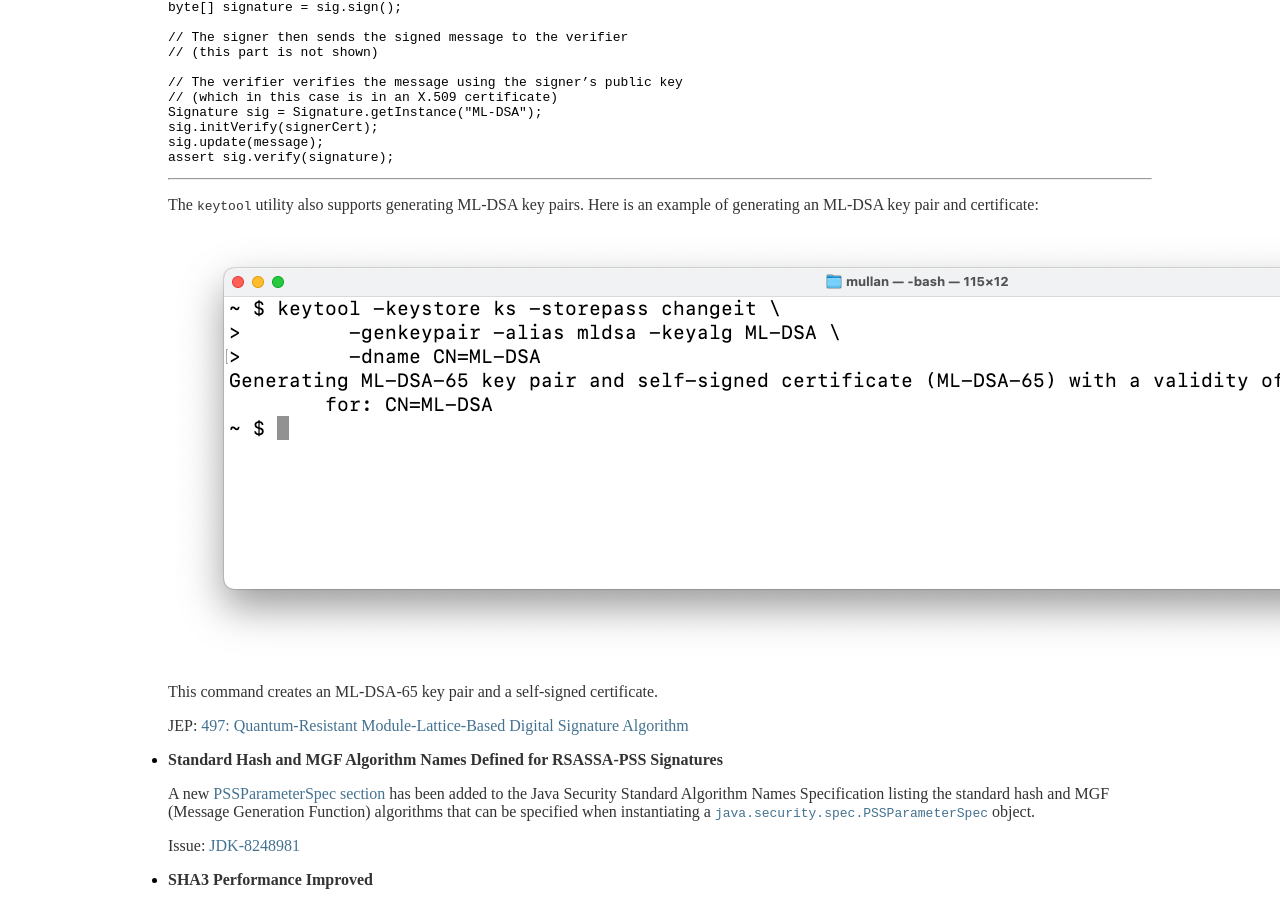
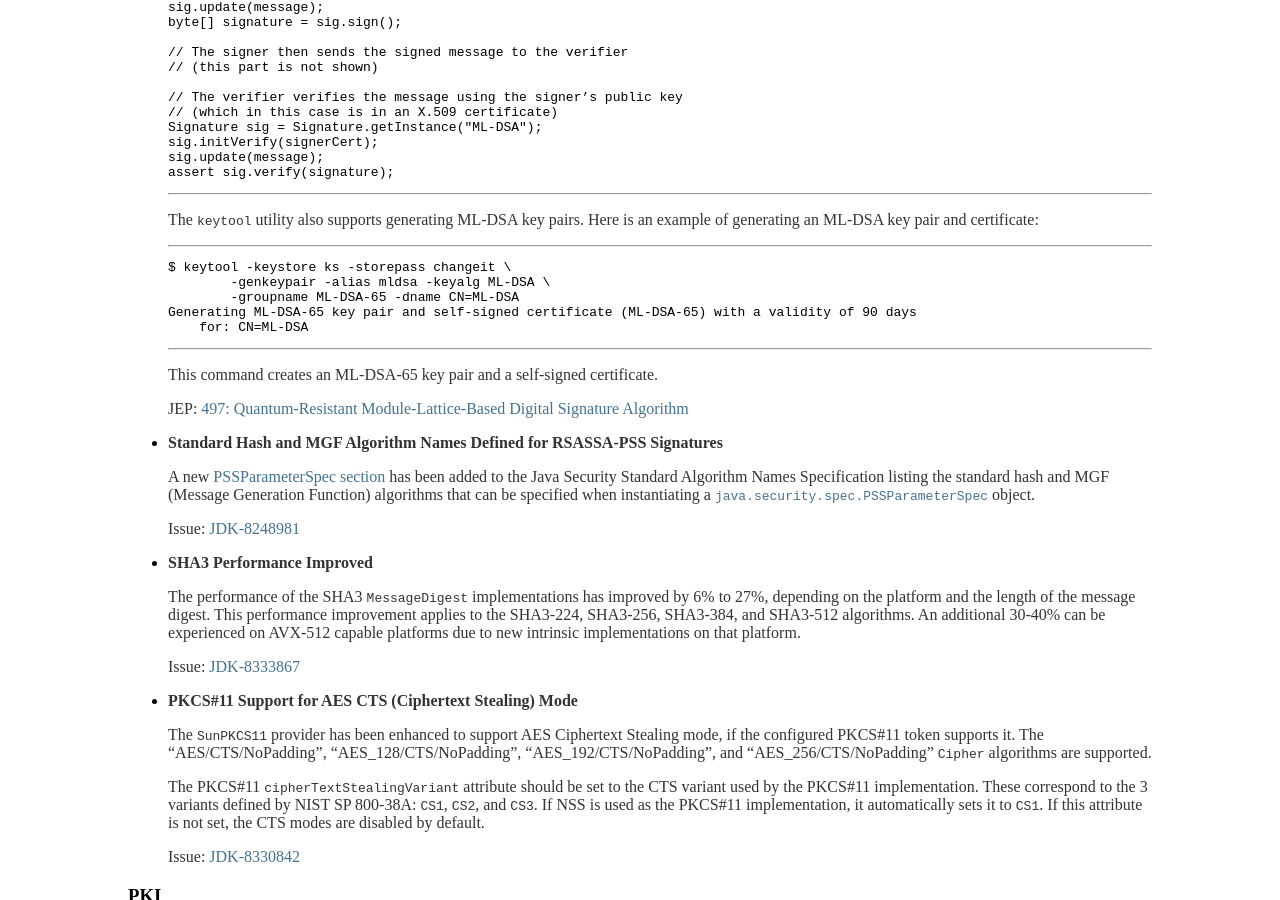
Before and after one commit to seanjmullan/seanjmullan.github.io, a Jekyll site: the page built from _posts/2025-04-07-jdk24.md, in a window 1280 px wide and 900 px high, scrolled down 1769 px. Built offline with Jekyll 4.4.1, drawn with Linux system fonts in a browser that asks for light colours.

Commit message:
Fix ML-DSA keytool example.

```diff
--- a/_posts/2025-04-07-jdk24.md
+++ b/_posts/2025-04-07-jdk24.md
@@ -87,6 +87,7 @@ security but is not part of the security libraries area:
                -dname CN=EC -ext bc
         Generating 384-bit EC (secp384r1) key pair and self-signed certificate (SHA384withECDSA) with a validity of 90 days
 	        for: CN=EC
+
         $ keytool -keystore ks -storepass changeit \
                 -genkeypair -alias mlkem -keyalg ML-KEM \
                 -groupname ML-KEM-768 -dname CN=ML-KEM \
@@ -146,7 +147,15 @@ security but is not part of the security libraries area:
     The `keytool` utility also supports generating ML-DSA key pairs. Here is
     an example of generating an ML-DSA key pair and certificate:
 
-    ![ML-DSA keytool command](/images/ML-DSA-keytool.jpg)
+    ---
+
+        $ keytool -keystore ks -storepass changeit \
+                -genkeypair -alias mldsa -keyalg ML-DSA \
+                -groupname ML-DSA-65 -dname CN=ML-DSA
+        Generating ML-DSA-65 key pair and self-signed certificate (ML-DSA-65) with a validity of 90 days
+	        for: CN=ML-DSA
+
+    ---
 
     This command creates an ML-DSA-65 key pair and a self-signed certificate.
 
```
